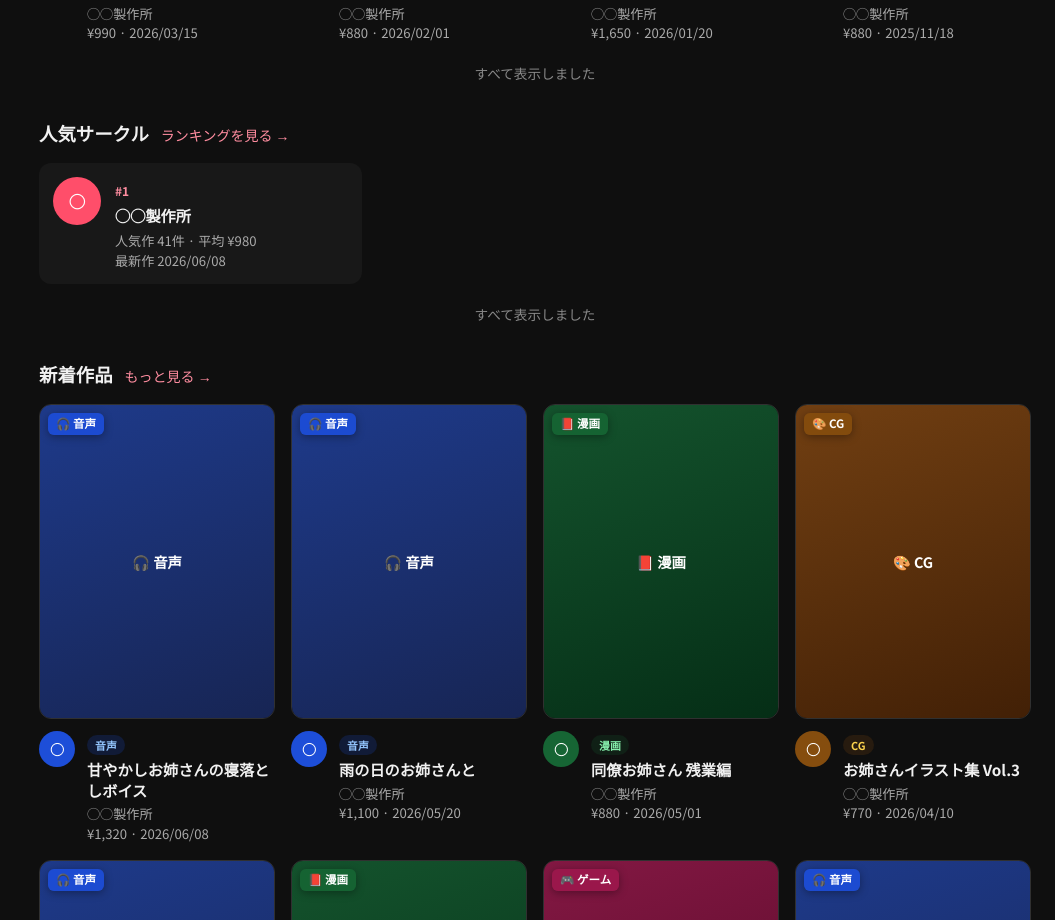
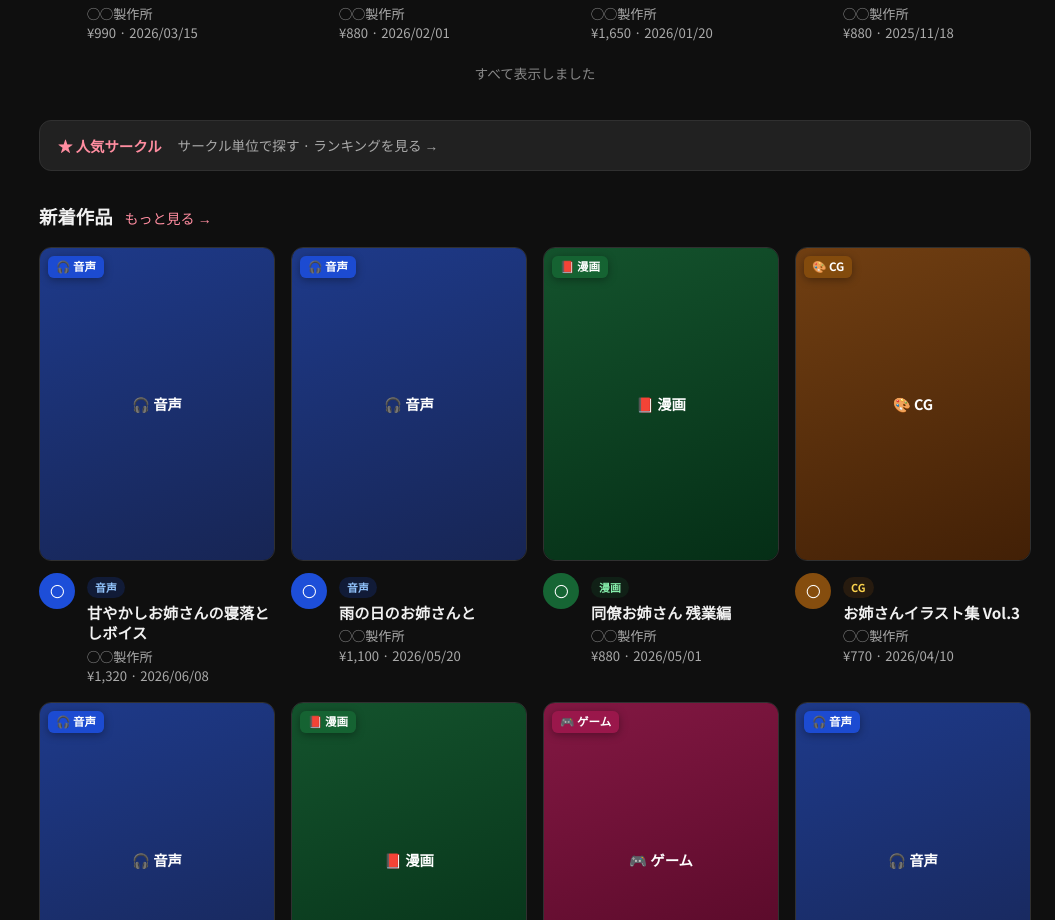
Before and after one commit to shoichimatsumoto/circlemap, a Next.js app: page / in a window 1280 px wide. Shown: the part 1070-1990 px from the top of the page, without its empty margins (225-1280 px from the left). Built offline with nearby package versions, Linux system fonts and the light colour scheme; no server answers; the database is empty.

Commit message:
人気サークル移動

```diff
--- a/src/app/globals.css
+++ b/src/app/globals.css
@@ -235,6 +235,37 @@ body {
   font-size: 0.82rem;
 }
 
+.home-circles-cta {
+  display: flex;
+  flex-wrap: wrap;
+  align-items: center;
+  gap: 8px 16px;
+  margin: 8px 0 32px;
+  padding: 14px 18px;
+  border-radius: 12px;
+  border: 1px solid var(--border);
+  background: var(--surface);
+  text-decoration: none;
+  color: inherit;
+  transition: border-color 0.15s ease, background 0.15s ease;
+}
+
+.home-circles-cta:hover {
+  border-color: var(--accent2);
+  background: var(--surface2);
+}
+
+.home-circles-cta-label {
+  font-weight: 700;
+  color: var(--accent2);
+  font-size: 0.9rem;
+}
+
+.home-circles-cta-text {
+  color: var(--muted);
+  font-size: 0.85rem;
+}
+
 /* YouTube card grid — PCは4列、漫画と同じ縦長カード */
 .yt-grid {
   display: grid;
--- a/src/app/page.tsx
+++ b/src/app/page.tsx
@@ -1,14 +1,9 @@
 import Link from "next/link";
 import { CategoryChips } from "@/components/CategoryChips";
 import { DataModeBanner } from "@/components/DataModeBanner";
-import { InfiniteCircleList } from "@/components/InfiniteCircleList";
 import { InfiniteWorkGrid } from "@/components/InfiniteWorkGrid";
 import { PageShell } from "@/components/PageShell";
-import {
-  getLatestWorks,
-  getPopularCircles,
-  getPopularWorks,
-} from "@/lib/data";
+import { getLatestWorks, getPopularWorks } from "@/lib/data";
 import type { DataSource } from "@/lib/types";
 
 export const dynamic = "force-dynamic";
@@ -25,18 +20,12 @@ export default async function HomePage() {
   const [
     { works: popularWorks, hasMore: popularHasMore, source: popularSource },
     { works: latestWorks, hasMore: latestHasMore, source: latestSource },
-    {
-      circles: popularCircles,
-      hasMore: circlesHasMore,
-      source: circleSource,
-    },
   ] = await Promise.all([
     getPopularWorks(HOME_PAGE_SIZE),
     getLatestWorks(HOME_PAGE_SIZE),
-    getPopularCircles(HOME_PAGE_SIZE),
   ]);
 
-  const source = resolveSource(popularSource, latestSource, circleSource);
+  const source = resolveSource(popularSource, latestSource);
 
   return (
     <PageShell active="home">
@@ -58,22 +47,12 @@ export default async function HomePage() {
           />
         </section>
 
-        <section className="feed-section">
-          <div className="feed-section-head">
-            <h2>人気サークル</h2>
-            <Link href="/circles" className="link-more">
-              ランキングを見る →
-            </Link>
-          </div>
-          <InfiniteCircleList
-            initialCircles={popularCircles}
-            sort="popular"
-            hasMore={circlesHasMore}
-            pageSize={HOME_PAGE_SIZE}
-            layout="grid"
-            showRank
-          />
-        </section>
+        <Link href="/circles" className="home-circles-cta">
+          <span className="home-circles-cta-label">★ 人気サークル</span>
+          <span className="home-circles-cta-text">
+            サークル単位で探す · ランキングを見る →
+          </span>
+        </Link>
 
         <section className="feed-section">
           <div className="feed-section-head">
```
